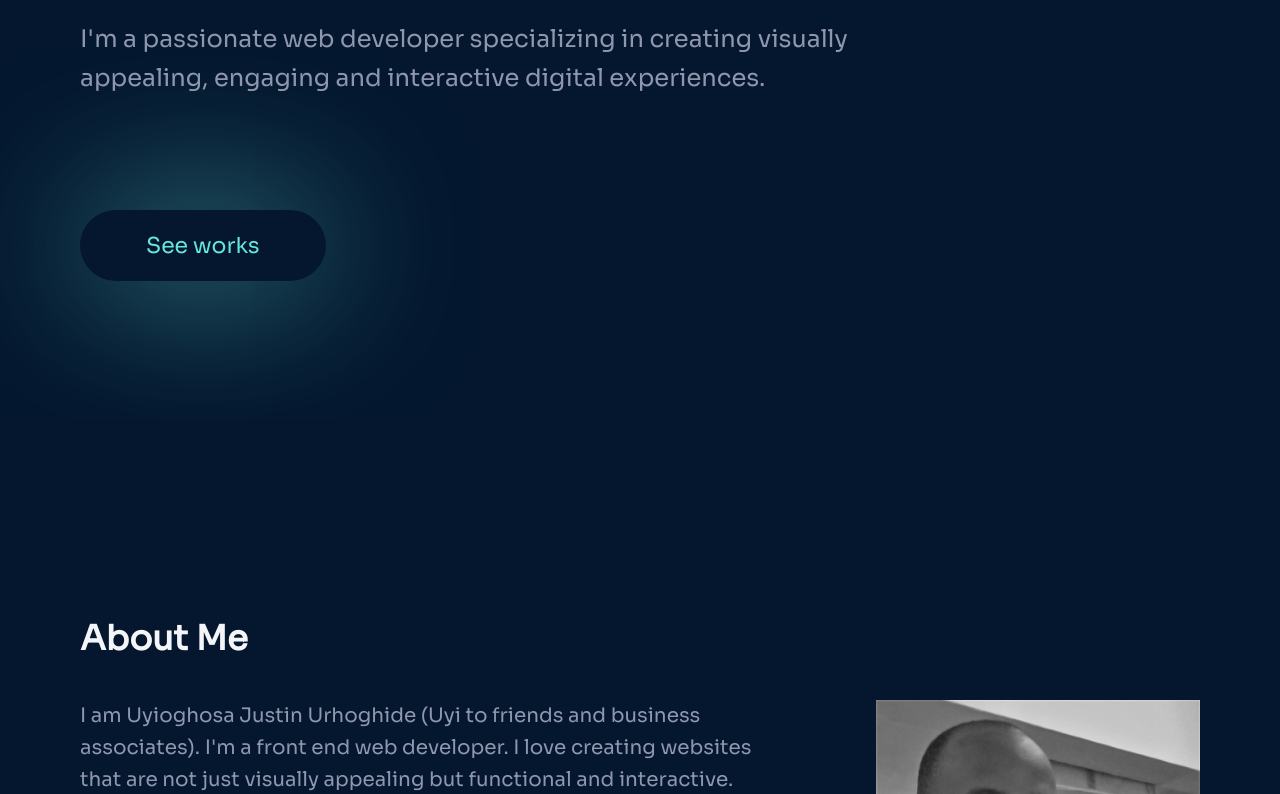
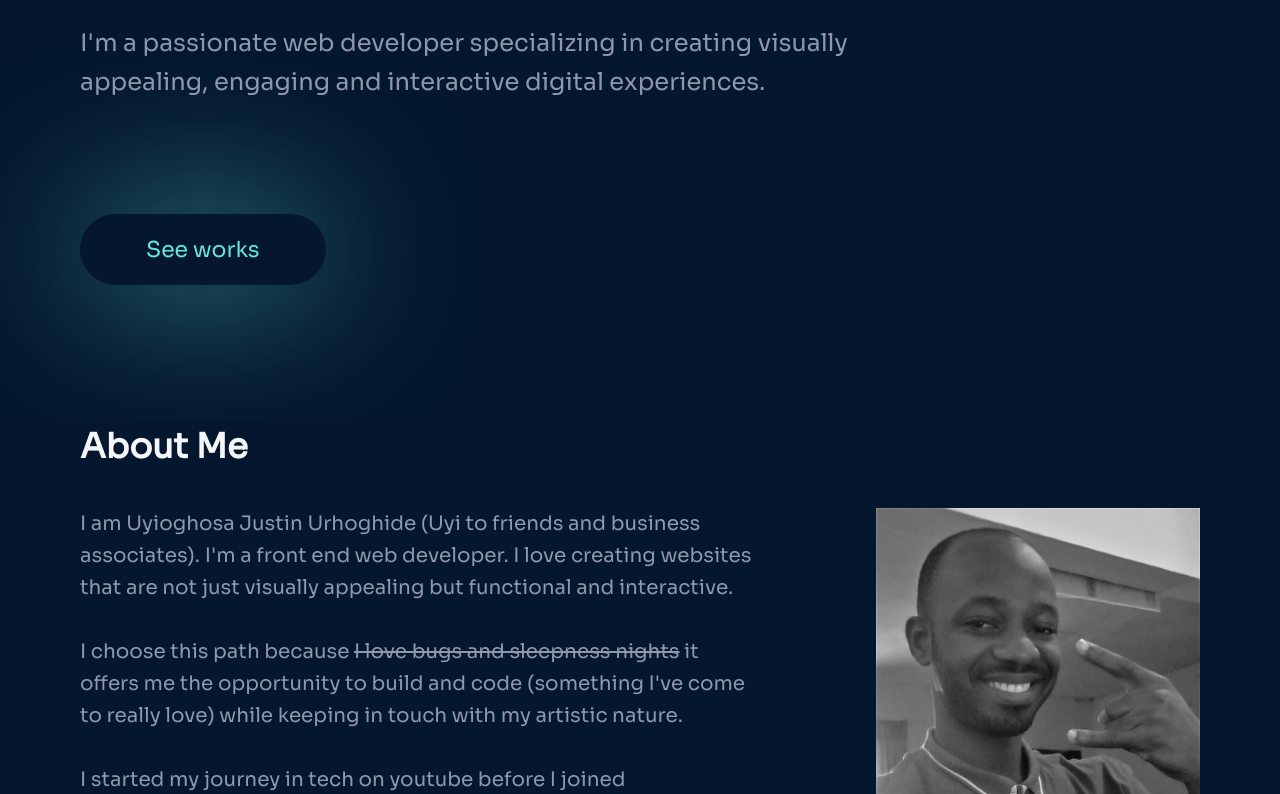
Before and after one commit to Uyimolo/uyijustindavid, a plain HTML site: page index.html in a window 1280 px wide. Shown: the part 343-1137 px from the top of the page. Drawn offline with Linux system fonts and the light colour scheme.

Commit message:
want to go sleep

```diff
--- a/styles.css
+++ b/styles.css
@@ -436,9 +436,6 @@ footer .cta a {
   .name {
     font-size: 2.5em !important;
   }
-  .landing {
-    height: 100vh;
-  }
   .landing p {
     font-size: 1.1em;
   }
@@ -507,15 +504,13 @@ footer .cta a {
   }
   section,
   footer {
-    padding: 8rem 5rem 3remrem;
+    padding: 4rem 4rem 3rem;
   }
   .name {
-    font-size: 3em !important;
+    font-size: 2em !important;
   }
   .landing {
-    height: 100vh;
-    justify-content: center;
-    padding: 0 4rem;
+    padding: 9rem 4rem 3rem;
   }
   .landing p {
     width: 80%;
```
